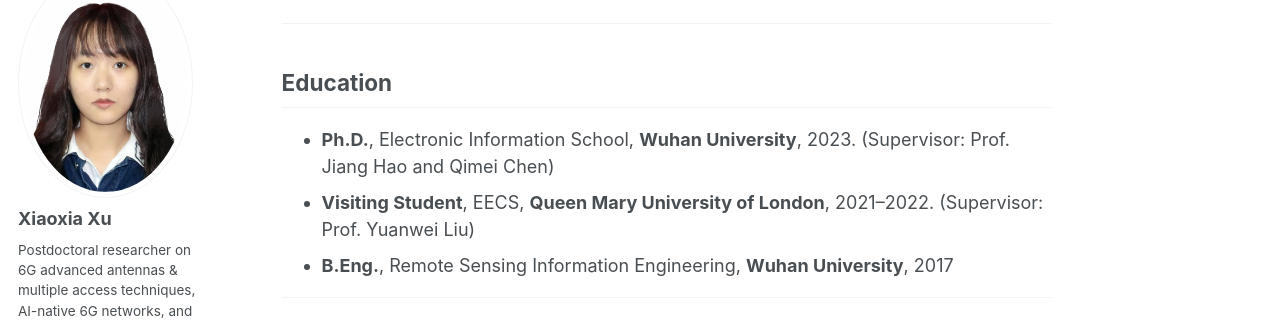
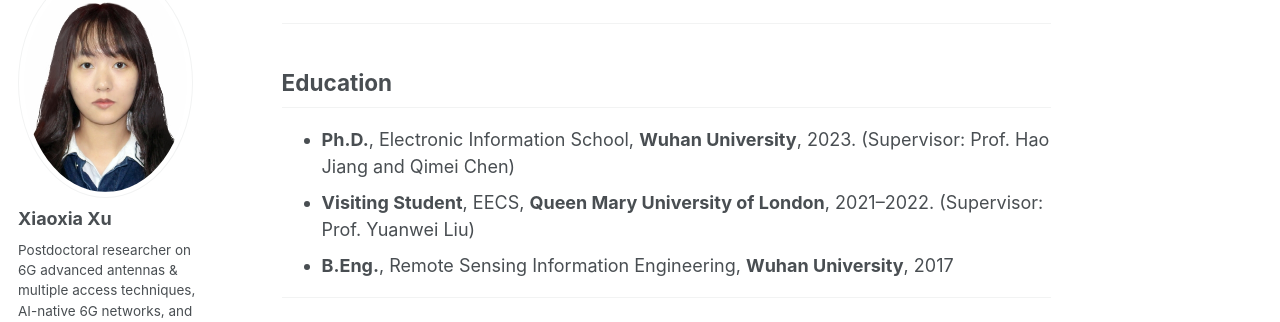
Before and after one commit to xiaoxiaxusummer/xiaoxiaxusummer.github.io, a Jekyll site: the page built from index.md, in a window 1280 px wide and 900 px high, scrolled down 944 px. Shown: the part 131-453 px from the top of the window. Built offline with Jekyll 4.4.1, drawn with Linux system fonts in a browser that asks for light colours; some web fonts are replaced.

```diff
--- a/index.md
+++ b/index.md
@@ -33,7 +33,7 @@ I received my **Ph.D.** in Electronic Information School from **Wuhan University
 ---
 
 ## Education
-- **Ph.D.**, Electronic Information School, **Wuhan University**, 2023. (Supervisor: Prof. Jiang Hao and Qimei Chen)
+- **Ph.D.**, Electronic Information School, **Wuhan University**, 2023. (Supervisor: Prof. Hao Jiang and Qimei Chen)
 - **Visiting Student**, EECS, **Queen Mary University of London**, 2021–2022. (Supervisor: Prof. Yuanwei Liu)
 - **B.Eng.**, Remote Sensing Information Engineering, **Wuhan University**, 2017
 
```
